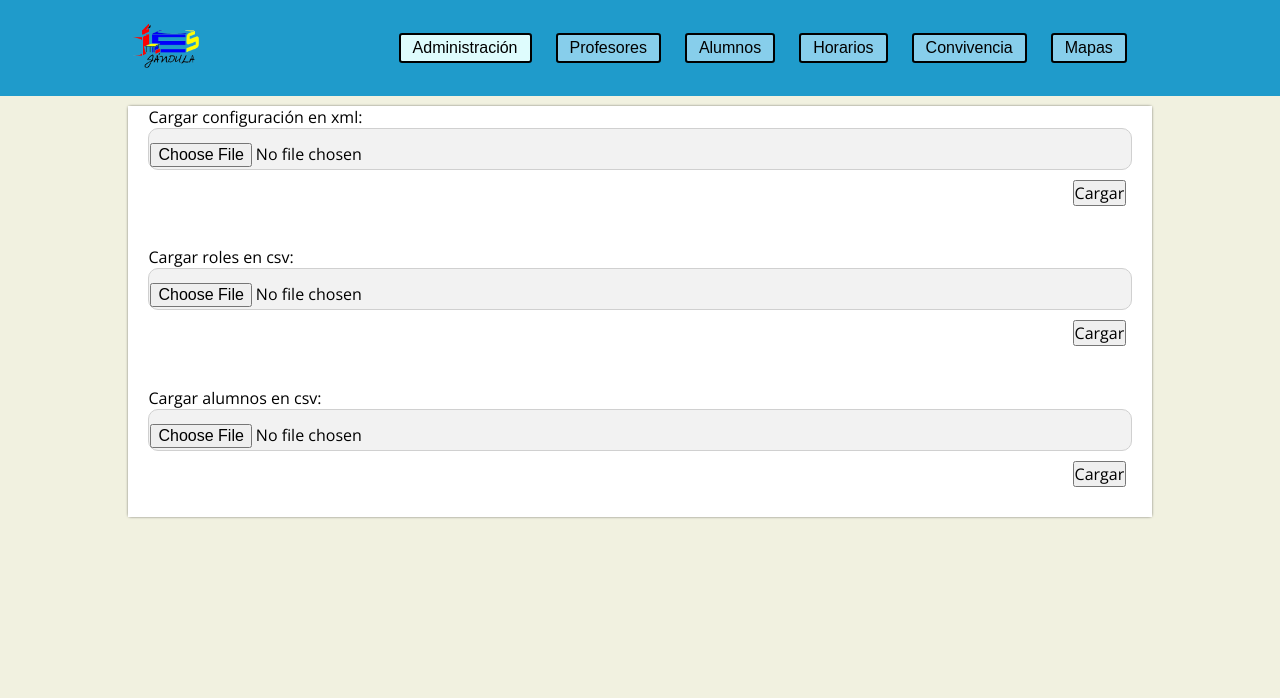
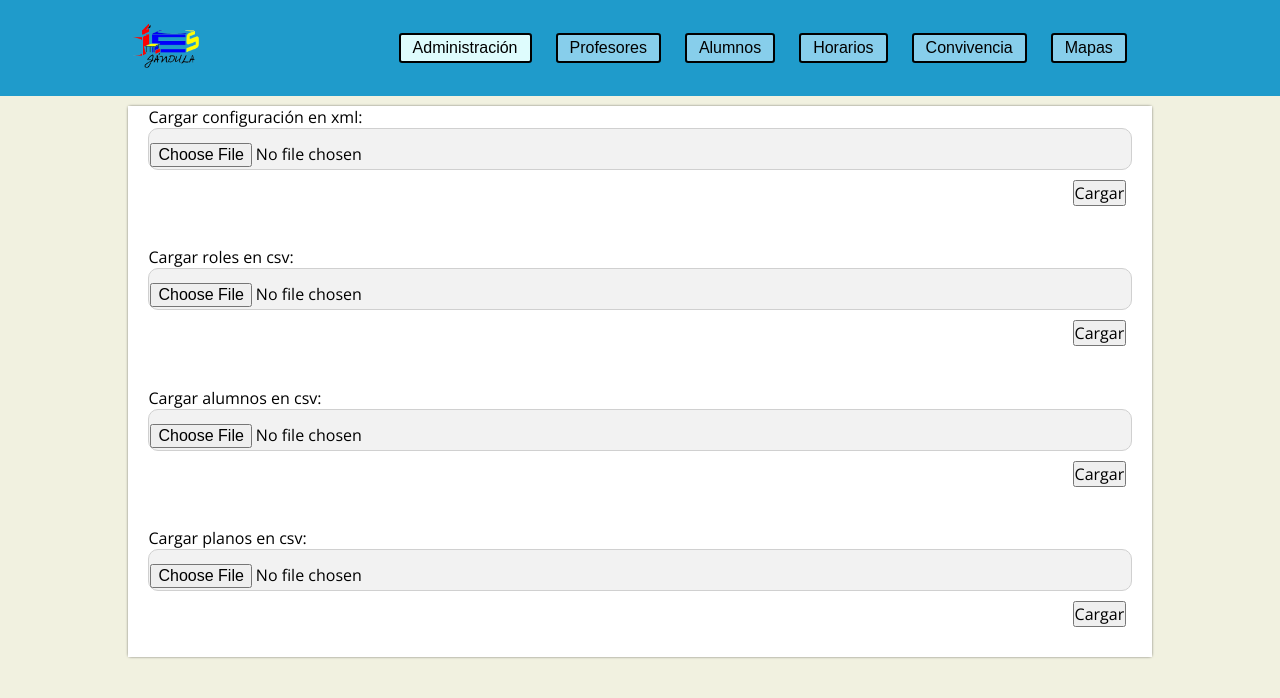
Before and after one commit to IESJandula/IJandula_TimeTableWeb, a Vue app in the folder vue_timetable/: page /horarios/admin in a window 1280 px wide. Shown: the top 698 px of the page. Built offline with nearby package versions, Linux system fonts and the light colour scheme.

Commit message:
Se añade un recuadro para los planos

```diff
--- a/vue_timetable/src/components/AdminPage.vue
+++ b/vue_timetable/src/components/AdminPage.vue
@@ -1,6 +1,6 @@
 <script setup>
 import { useRouter } from 'vue-router';
-import { cargarXml,cargarCsvAlumnos } from '@/api/peticiones'
+import { cargarXml,cargarCsvAlumnos, cargarCsvPlanos } from '@/api/peticiones'
 import { ref, watch } from 'vue';
 //Instancia del router
 const router = useRouter();
@@ -14,6 +14,7 @@ body.style.margin = 0;
 const colorFichero = ref("");
 const infoFicheroXml = ref("");
 const infoFicheroCsvStudents = ref("");
+const infoFicheroCsvPlanos = ref("");
 const recarga = ref(true);
 
 //Metodos
@@ -30,6 +31,7 @@ const cargarCentro = ()=>{
     if (typeof fileName.files[0]=="undefined")
     {
         infoFicheroCsvStudents.value = "";
+        infoFicheroCsvPlanos.value = "";
         infoFicheroXml.value = "No se ha seleccionado ningun fichero";
         //Acceso al estilo
         colorFichero.value = "color:darkgoldenrod;";
@@ -62,6 +64,7 @@ const cargarAlumnos = ()=>{
     if(typeof fileName.files[0]=="undefined")
     {
         infoFicheroXml.value = "";
+        infoFicheroCsvPlanos.value = "";
         infoFicheroCsvStudents.value = "No se ha seleccionado ningun fichero";
         //Acceso al estilo
         colorFichero.value = "color:darkgoldenrod;";
@@ -82,6 +85,36 @@ const cargarAlumnos = ()=>{
     }
 }
 
+const cargarPlanos = () =>{
+    //Obtenemos el elemento input file por su id
+    const fileName = document.getElementById("planos");
+
+    //Si no encuentra ningun fichero cargado mostramos un warning si no mandamos el fichero
+    if(typeof fileName.files[0]=="undefined")
+    {
+        infoFicheroXml.value = "";
+        infoFicheroCsvStudents.value = "";
+        infoFicheroCsvPlanos.value = "No se ha seleccionado ningun fichero";
+        //Acceso al estilo
+        colorFichero.value = "color:darkgoldenrod;";
+        //Llamada a la recarga de la pagina
+        recarga.value = false;
+    }
+    else
+    {
+
+        //Instanciamos un fichero de tipo .*
+        let file = new FormData();
+
+        //Le asignamos el fichero cargado
+        file.append('csvFile',fileName.files[0]);
+
+        //Mandamos el fichero y su nombre
+        cargarDatosPlanos(file,fileName.files[0].name);
+    }
+
+}
+
 /**
  * Metodo que llama a la peticion donde se envia el fichero xml
  * que el administrador proporciona al servidor, ademas avisa al
@@ -97,6 +130,7 @@ const cargarDatosCentro = async (file,fileName) =>{
     if(data)
     {
         infoFicheroCsvStudents.value = "";
+        infoFicheroCsvPlanos.value = "";
         infoFicheroXml.value = "Fichero "+fileName+" cargado correctamente";
         //Acceso al estilo
         colorFichero.value = "color:forestgreen;";
@@ -105,6 +139,7 @@ const cargarDatosCentro = async (file,fileName) =>{
     }
     else
     {
+        infoFicheroCsvPlanos.value = "";
         infoFicheroCsvStudents.value = "";
         infoFicheroXml.value = "El fichero cargado es erroneo, comprueba que contiene la estructura correcta del centro";
         //Llamada al estilo
@@ -129,6 +164,7 @@ const cargarDatosAlumnos = async (file,fileName) => {
     if(data)
     {
         infoFicheroXml.value = "";
+        infoFicheroCsvPlanos.value = "";
         infoFicheroCsvStudents.value = "Fichero "+fileName+" cargado correctamente";
         //Acceso al estilo
         colorFichero.value = "color:forestgreen;";
@@ -138,7 +174,40 @@ const cargarDatosAlumnos = async (file,fileName) => {
     else
     {
         infoFicheroXml.value = "";
+        infoFicheroCsvPlanos.value = "";
         infoFicheroCsvStudents.value = "El fichero cargado es erroneo, comprueba que la cabecera del fichero sea Alumno/a y Unidad o Curso y que los alumnos esten bien formados";
+        //Acceso al estilo
+        colorFichero.value = "color:darkred;";
+        //Llamada a la recarga de la pagina
+        recarga.value = false;
+    }
+}
+/**
+ * Metodo que llama a la peticion donde se envia el fichero csv
+ * que el administrador proporciona al servidor, ademas avisa al
+ * administrador si el fichero esta bien formado o no
+ * @param {FormData} file
+ * @param {string} fileName
+ */
+const cargarDatosPlanos = async(file,fileName) =>{
+    //Llamada a a peticion que devuelve un booleano
+    const data = await cargarCsvPlanos(file);
+
+    if(data)
+    {
+        infoFicheroXml.value = "";
+        infoFicheroCsvStudents.value = "";
+        infoFicheroCsvPlanos.value = "Fichero "+fileName+" cargado correctamente";
+        //Acceso al estilo
+        colorFichero.value = "color:forestgreen;";
+        //Llamada a la recarga de la pagina
+        recarga.value = false;
+    }
+    else
+    {
+        infoFicheroXml.value = "";
+        infoFicheroCsvStudents.value = "";
+        infoFicheroCsvPlanos.value = "El fichero cargado es erroneo, comprueba que la cabecera del fichero sea height,width,top,right,left,planta,numIntAu,abreviatura,nombre y que los planos esten bien formados";
         //Acceso al estilo
         colorFichero.value = "color:darkred;";
         //Llamada a la recarga de la pagina
@@ -201,6 +270,14 @@ watch(recarga,(nuevo,viejo)=>{
                         <h3 v-bind:style="colorFichero" v-show="infoFicheroCsvStudents!=''">{{infoFicheroCsvStudents}}</h3>
                     </div>
                     <button id="alinear" v-on:click="cargarAlumnos()">Cargar</button>
+                </section>
+                <section class="seccion1">
+                    <label for="Planos en csv">Cargar planos en csv:</label>
+                    <div class="marco_interno">
+                        <input type="file" id="planos" placeholder="Planos..." accept=".csv">
+                        <h3 v-bind:style="colorFichero" v-show="infoFicheroCsvPlanos!=''">{{infoFicheroCsvPlanos}}</h3>
+                    </div>
+                    <button id="alinear" v-on:click="cargarPlanos()">Cargar</button>
                 </section>
             </div>
 </template>
```
